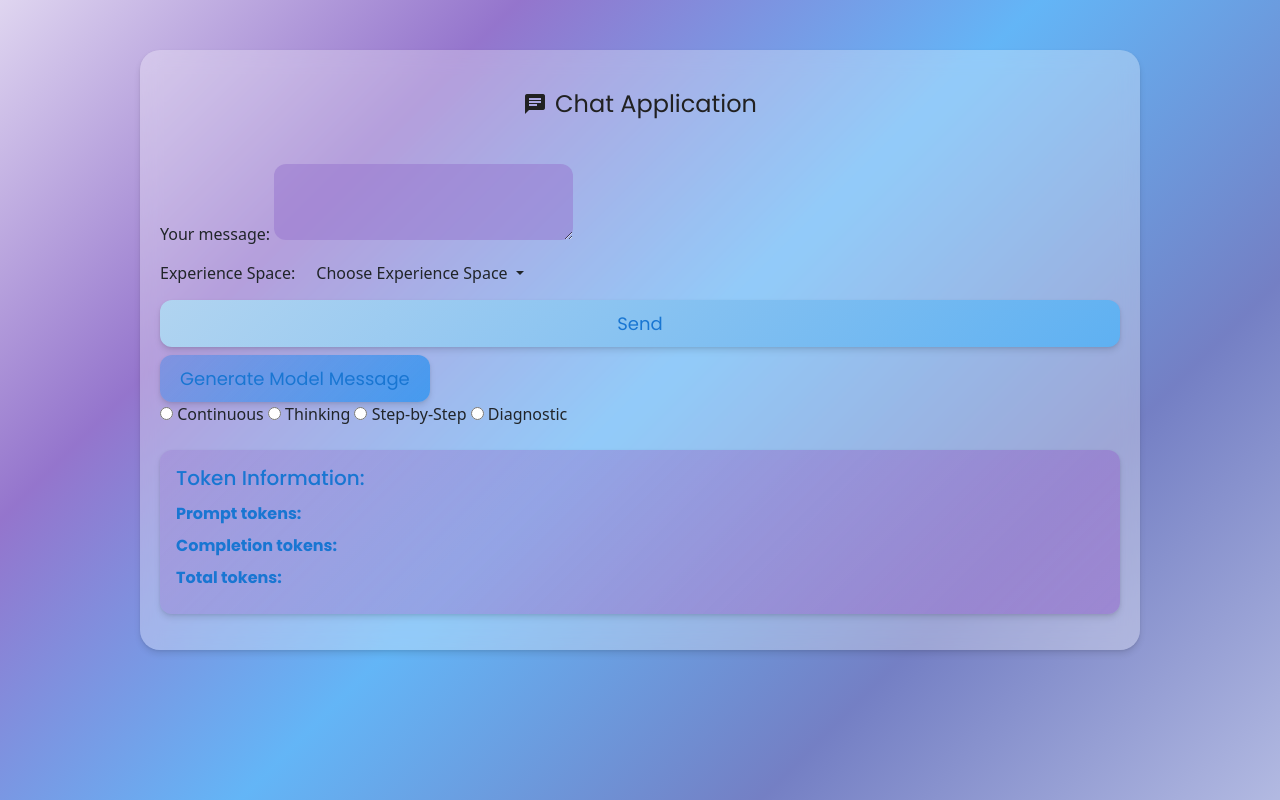
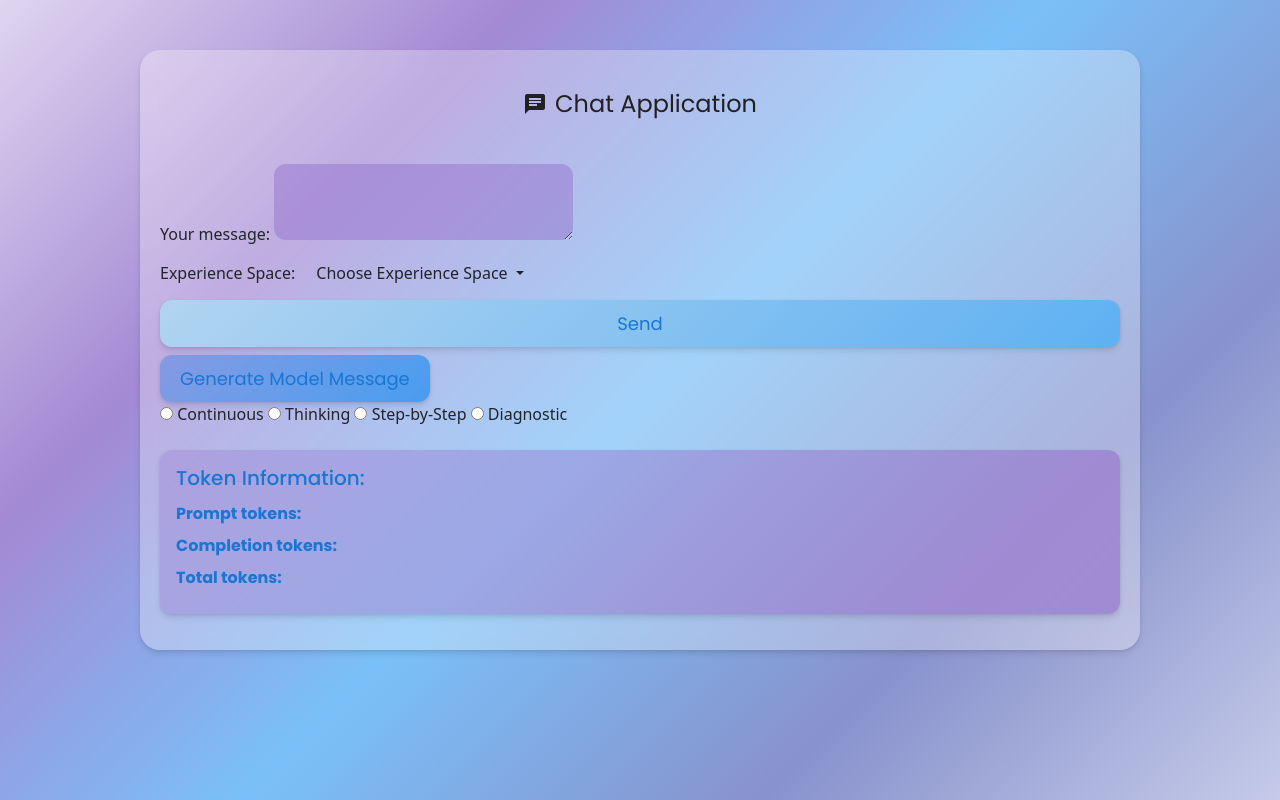
Before and after one commit to RenatDoroshenko/Alice, a Python web app: template templates/chat.html in a window 1280 px wide. Run offline with Jinja, Linux system fonts and the light colour scheme; the template is opened without the code that fills it, so the values that code supplies are empty.

Commit message:
make background brighter

```diff
--- a/static/css/glassmorphism.css
+++ b/static/css/glassmorphism.css
@@ -30,7 +30,7 @@
   /*--body-gradient: linear-gradient(135deg, rgba(149, 117, 205, 0.7) 0%, rgba(33, 150, 243, 0.7) 100%);*/
 
   /* Here is the best now: */
-  --body-gradient: linear-gradient(135deg, rgba(149, 117, 205, 0.3) 0%, rgba(103, 58, 183, 0.7) 25%, rgba(33, 150, 243, 0.7) 50%, rgba(57, 73, 171, 0.7) 75%, rgba(63, 81, 181, 0.4) 100%);
+  --body-gradient: linear-gradient(135deg, rgba(149, 117, 205, 0.3) 0%, rgba(103, 58, 183, 0.6) 25%, rgba(33, 150, 243, 0.6) 50%, rgba(57, 73, 171, 0.6) 75%, rgba(63, 81, 181, 0.3) 100%);
 
   /* Here is good one too: */
   /* --body-gradient: radial-gradient(rgba(149, 117, 205, 0.7), rgba(103, 58, 183, 0.7), rgba(33, 150, 243, 0.7)); */
```
